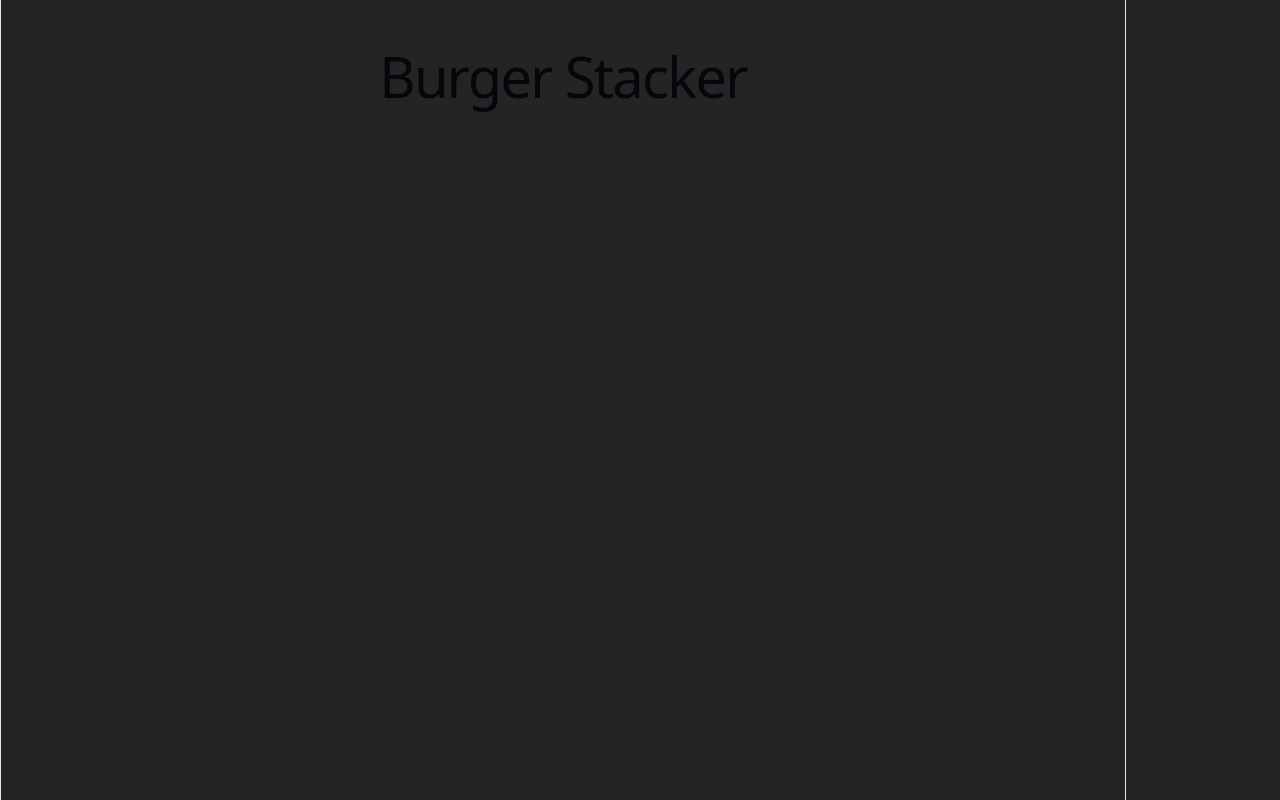
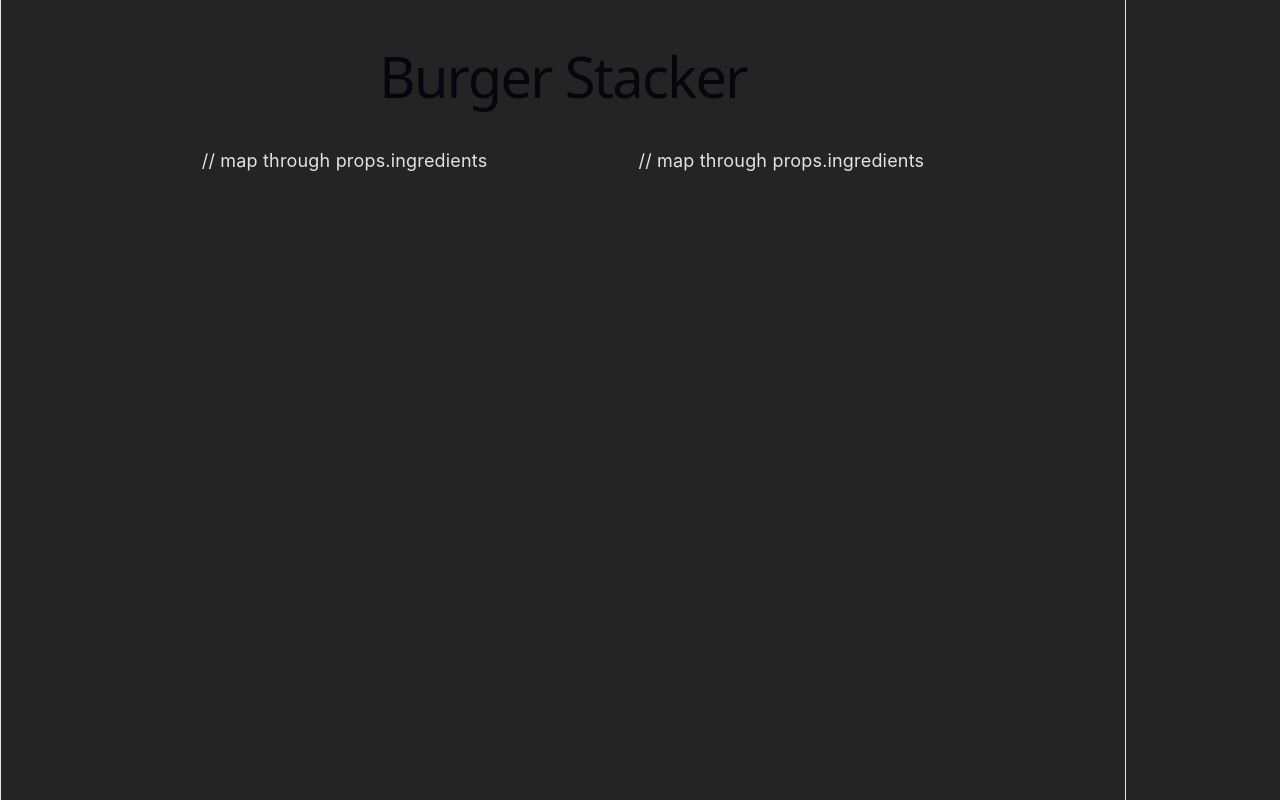
Before and after one commit to thara-messeroux/lifting-state-in-react-lab, a React (Vite) app: page / in a window 1280 px wide. Built offline with nearby package versions, Linux system fonts and the light colour scheme.

Commit message:
feat: render IngredientList and BurgerStack components in App

```diff
--- a/src/App.jsx
+++ b/src/App.jsx
@@ -1,7 +1,9 @@
 // src/App.jsx
 
-import { useState } from 'react'; // import state
+import { useState } from "react"; // import state
 import "./App.css";
+import IngredientList from "./components/IngredientList/IngredientList";
+import BurgerStack from "./components/BurgerStack/BurgerStack";
 
 const App = () => {
   const availableIngredients = [
@@ -28,7 +30,11 @@ const App = () => {
   return (
     <main>
       <h1>Burger Stacker</h1>
-      <section>{/* List & Stack components */}</section>
+      <section>
+        {/* List & Stack components */}
+        <IngredientList />
+        <BurgerStack />
+      </section>
     </main>
   );
 };
```
Also changed, not shown: 1 other file (tests, documents, lock files or other folders).
